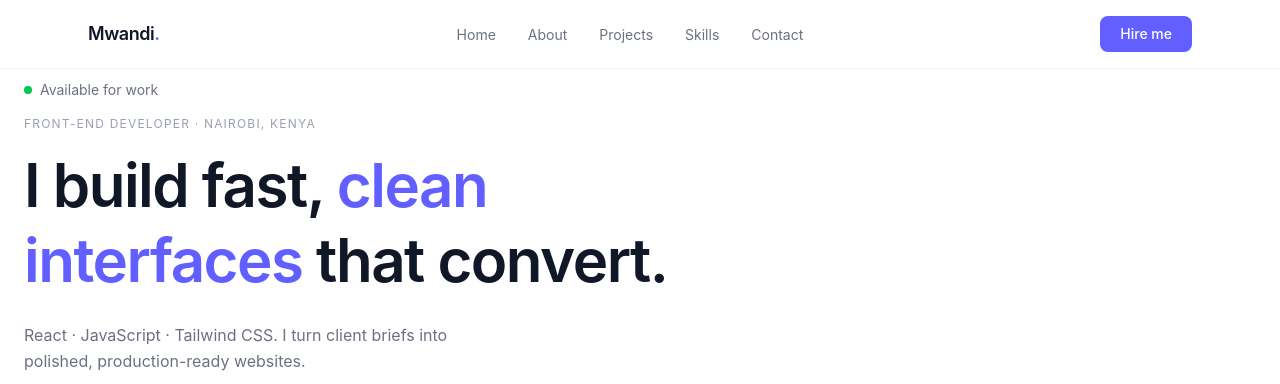
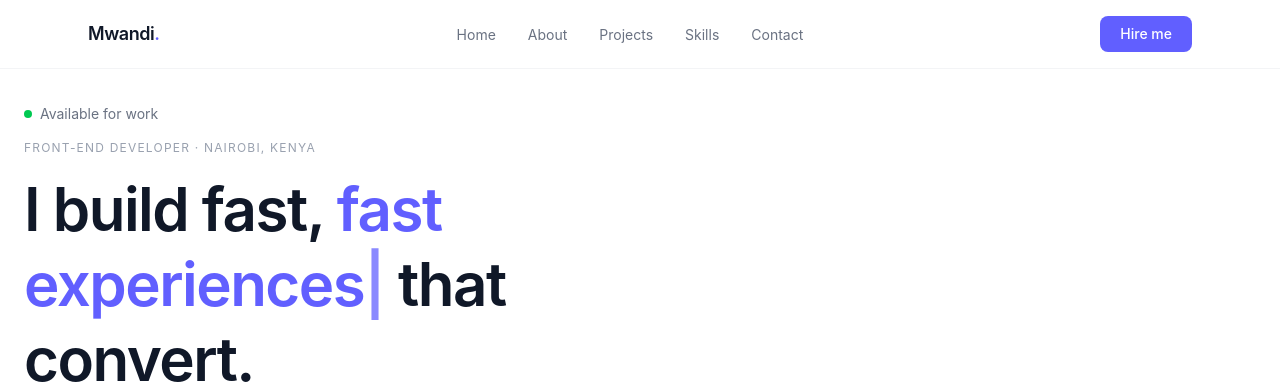
Before and after one commit to Mwandii/Portfolio, a React (Vite) app: page / in a window 1280 px wide. Shown: the top 384 px of the page. Built offline with nearby package versions, Linux system fonts and the light colour scheme.

Commit message:
style: add typewritter effect to hero

```diff
--- a/src/components/sections/Hero.jsx
+++ b/src/components/sections/Hero.jsx
@@ -1,8 +1,33 @@
+import { useState, useEffect } from "react";
+import { heroPhrases } from "../../data/siteData";
+
 function Hero() {
+  const [currentPhrase, setCurrentPhrase] = useState(0);
+  const [charIndex, setCharIndex] = useState(0);
+
+  useEffect(() => {
+    const fullPhrase = heroPhrases[currentPhrase];
+
+    if (charIndex < fullPhrase.length) {
+      const timeout = setTimeout(() => {
+        setCharIndex((prev) => prev + 1);
+      }, 120);
+      return () => clearTimeout(timeout);
+    } else {
+      const pause = setTimeout(() => {
+        setCurrentPhrase((prev) => (prev + 1) % heroPhrases.length);
+      }, 1500);
+      return () => clearTimeout(pause);
+    }
+  }, [charIndex, currentPhrase]);
+
+  useEffect(() => {
+    setCharIndex(0);
+  }, [currentPhrase]);
+
   return (
-    <section id="home" className=" bg-white">
+    <section id="home" className="md:pt-6 bg-white">
       <div className="max-w-7xl mx-auto px-6 py-20 w-full">
-
         {/* Available badge */}
         <div className="flex items-center gap-2 mb-4">
           <div className="w-2 h-2 rounded-full bg-green-500"></div>
@@ -17,14 +42,17 @@ function Hero() {
         {/* Headline */}
         <h1 className="text-4xl sm:text-5xl md:text-6xl font-semibold tracking-tight text-gray-900 leading-tight mb-6 max-w-2xl">
           I build fast,{" "}
-          <span className="text-indigo-500">clean interfaces</span>{" "}
+          <span className="text-indigo-500">
+            {heroPhrases[currentPhrase].slice(0, charIndex)}
+            <span className="animate-pulse">|</span>
+          </span>{" "}
           that convert.
         </h1>
 
         {/* Subtext */}
         <p className="text-gray-500 text-base leading-relaxed mb-8 max-w-md">
-          React · JavaScript · Tailwind CSS. I turn client briefs into
-          polished, production-ready websites.
+          React · JavaScript · Tailwind CSS. I turn client briefs into polished,
+          production-ready websites.
         </p>
 
         {/* CTA Buttons */}
@@ -36,7 +64,6 @@ function Hero() {
             Download CV
           </button>
         </div>
-
       </div>
     </section>
   );
--- a/src/data/siteData.js
+++ b/src/data/siteData.js
@@ -5,3 +5,11 @@ export const navLinks = [
   { label: 'Skills', href: '#skills' },
   { label: 'Contact', href: '#contact' },
 ]
+
+export const heroPhrases = [
+  "clean interfaces",
+  "fast experiences",
+  "scalable products",
+  "pixel-perfect UIs",
+  "ideas into reality",
+]
```
